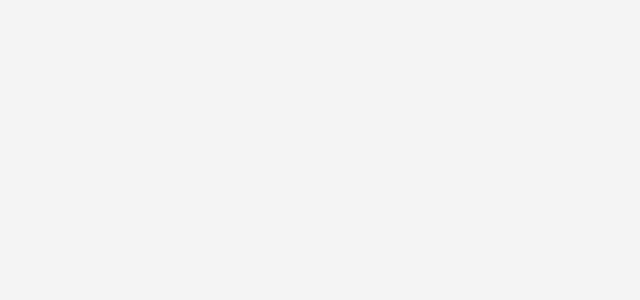
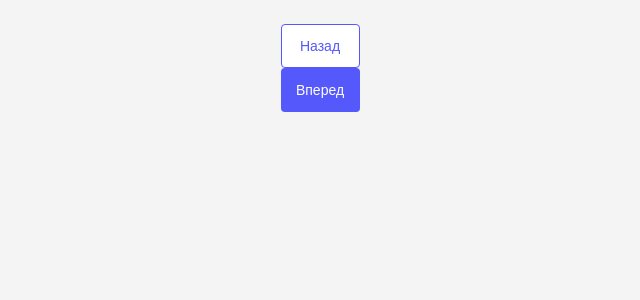
Before and after one commit to BKonstantine/cloud_test, a React (Vite) app: page /create in a window 1280 px wide. Shown: the top 300 px of the page, without its empty margins (320-960 px from the left). Built offline with nearby package versions, Linux system fonts and the light colour scheme; a web font is replaced by a local one.

Commit message:
feat: add button component

```diff
--- /dev/null
+++ b/src/components/UI/button/button.module.css
@@ -0,0 +1,34 @@
+.button {
+  display: flex;
+  align-items: center;
+  justify-content: center;
+  box-sizing: border-box;
+  font-weight: 400;
+  font-size: 14px;
+  line-height: 20px;
+  text-decoration: none;
+  min-width: 44px;
+  height: 44px;
+  border-radius: 4px;
+  cursor: pointer;
+}
+
+.button_size_small {
+  width: 79px;
+}
+
+.button_size_large {
+  width: 103px;
+}
+
+.button_color_primary {
+  border: none;
+  background-color: var(--bg-color-accent);
+  color: var(--text-color-white);
+}
+
+.button_color_secondary {
+  background-color: var(--bg-color-white);
+  color: var(--text-color-accent);
+  border: 1.5px solid var(--border-color-accent);
+}
--- /dev/null
+++ b/src/components/UI/button/button.tsx
@@ -0,0 +1,44 @@
+import { FC, HTMLProps, ReactNode, memo } from "react";
+import cn from "classnames";
+import style from "./button.module.css";
+
+type ButtonType = "button" | "submit" | "reset";
+type ButtonSize = "small" | "large";
+type ButtonColor = "primary" | "secondary";
+
+interface Props extends HTMLProps<HTMLButtonElement> {
+  type?: ButtonType;
+  buttonSize?: ButtonSize;
+  color?: ButtonColor;
+  children: ReactNode;
+}
+
+const Button: FC<Props> = memo(
+  ({
+    type = "button",
+    buttonSize = "small",
+    color = "primary",
+    children,
+    ...rest
+  }) => {
+    return (
+      <button
+        type={type}
+        className={cn(
+          style.button,
+          buttonSize === "small"
+            ? style.button_size_small
+            : style.button_size_large,
+          color === "primary"
+            ? style.button_color_primary
+            : style.button_color_secondary
+        )}
+        {...rest}
+      >
+        {children}
+      </button>
+    );
+  }
+);
+
+export default Button;
--- a/src/pages/form-page/form-page.tsx
+++ b/src/pages/form-page/form-page.tsx
@@ -1,8 +1,16 @@
 import { FC } from "react";
 import style from "./form-page.module.css";
+import Button from "../../components/UI/button/button";
 
 const FormPage: FC = () => {
-  return <div></div>;
+  return (
+    <div>
+      <div className={style.buttons}>
+        <Button color="secondary">Назад</Button>
+        <Button>Вперед</Button>
+      </div>
+    </div>
+  );
 };
 
 export default FormPage;
```
